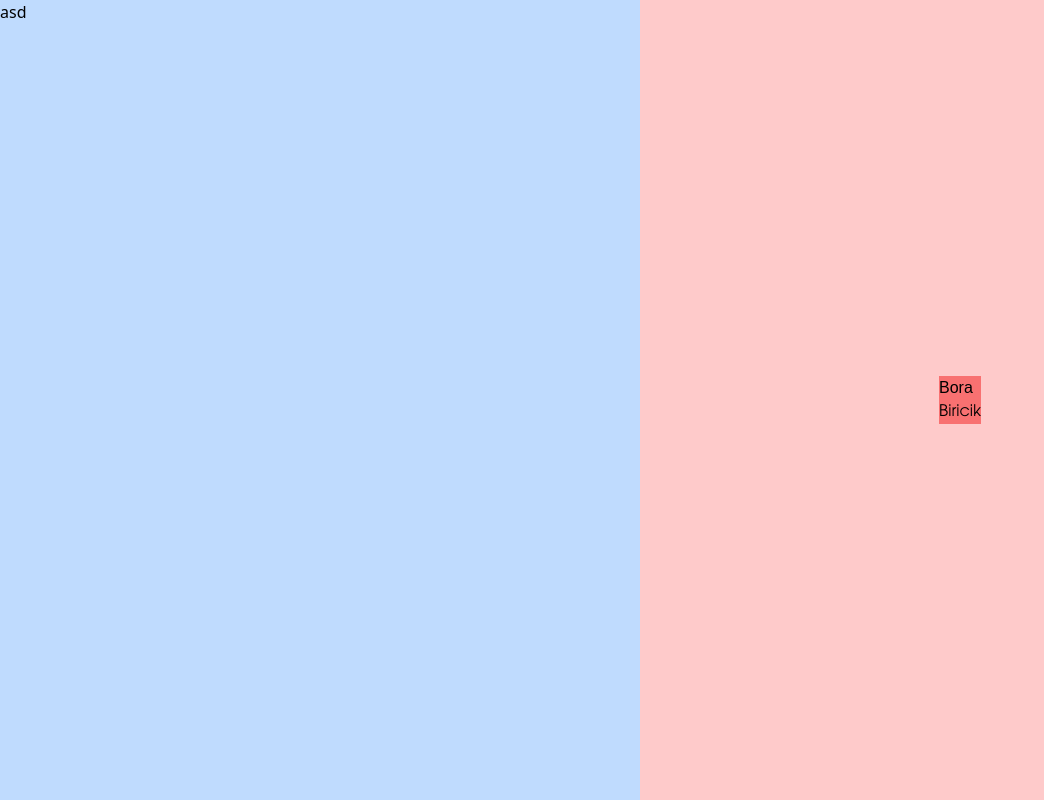
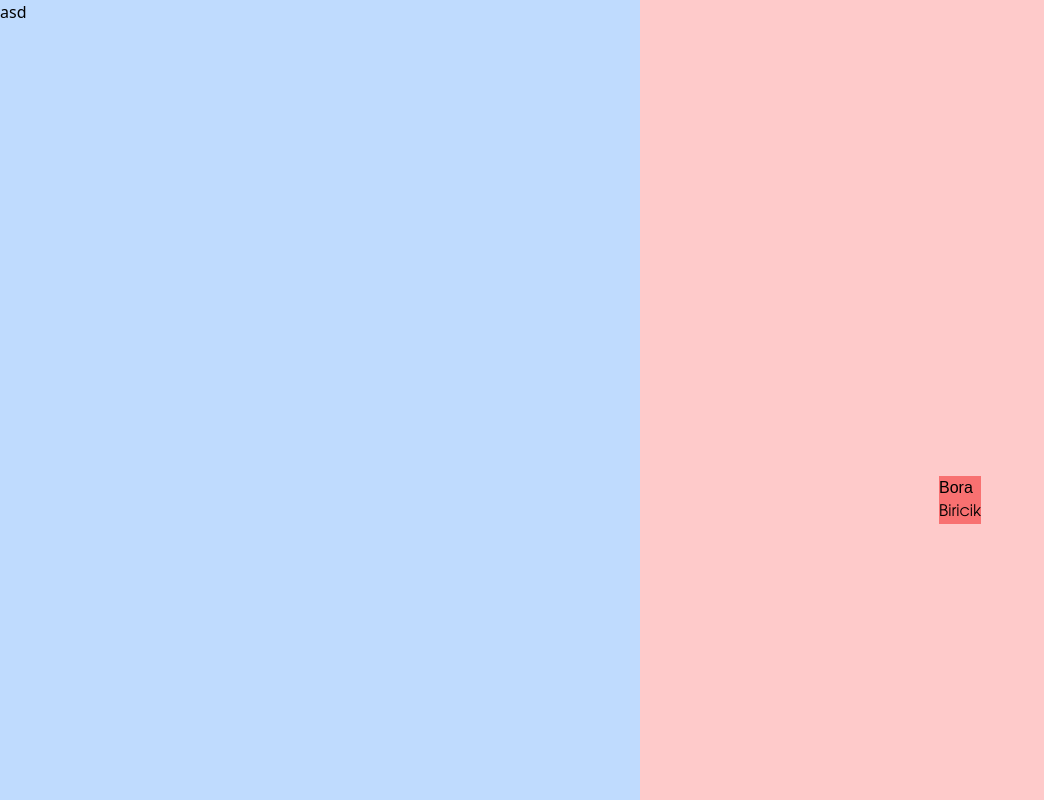
Before and after one commit to borabiricik/product-page-fe, a Next.js app: page / in a window 1280 px wide. Shown: the whole page, without its empty margins (0-1044 px from the left). Built offline with nearby package versions, Linux system fonts and the light colour scheme; a web font is replaced by a local one.

Commit message:
feat(layout): Layout overflow scroll handle

```diff
--- a/src/modules/common/layouts/PageLayout/index.tsx
+++ b/src/modules/common/layouts/PageLayout/index.tsx
@@ -2,9 +2,9 @@ import { IPageLayoutProps } from "./types";
 
 const PageLayout = ({ children, ...props }: IPageLayoutProps) => {
   return (
-    <div className="flex items-stretch h-screen">
-      <aside className="flex-1 bg-blue-200 w-full">asd</aside>
-      <main className="flex-1 flex items-center justify-center bg-red-200">
+    <div className="flex items-stretch h-screen overflow-y-scroll">
+      <aside className="flex-1 bg-blue-200 w-full sticky top-0">asd</aside>
+      <main className="flex-1 flex items-center justify-center bg-red-200 h-[1000px]">
         {children}
       </main>
     </div>
```
